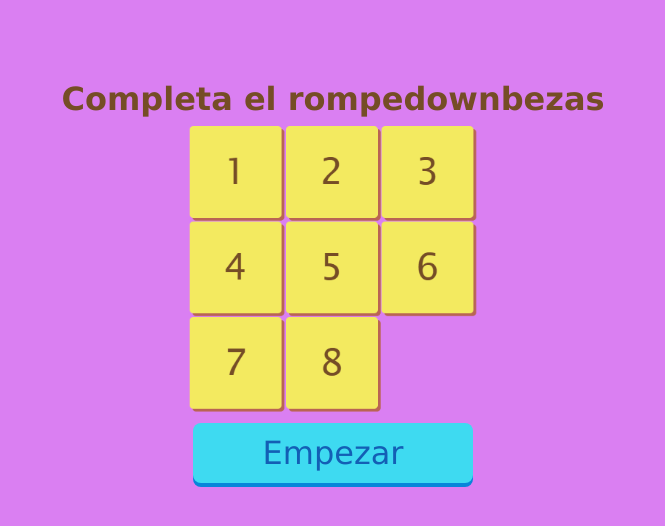
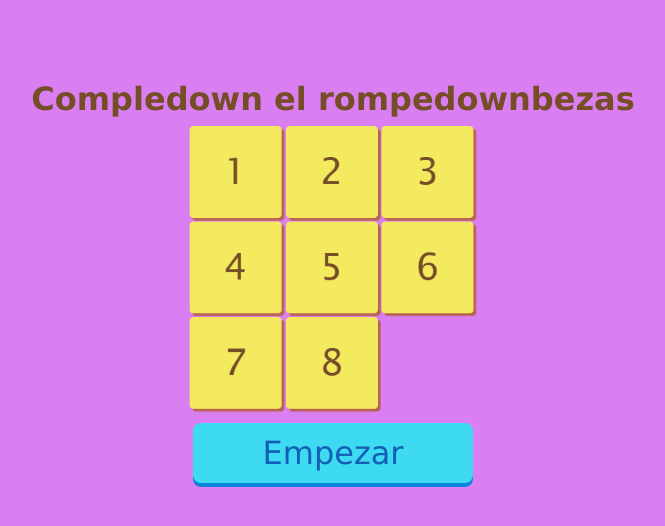
Before and after one commit to Santiagoz-99/Puzzle-Game, a plain HTML site: page index.html in a window 1280 px wide. Shown: the whole page, without its empty margins (307-972 px from the left). Drawn offline with nearby package versions, Linux system fonts and the light colour scheme.

Commit message:
alli esta

```diff
--- a/index.html
+++ b/index.html
@@ -18,7 +18,7 @@
     <div class ="board"></div>
 
     <section class = "first-screen">
-        <p>Completa el rompedownbezas </p>
+        <p>Compledown el rompedownbezas </p>
         <img src="./puzzle.png" alt="rompecabezas armado">
     </section>
 
```
